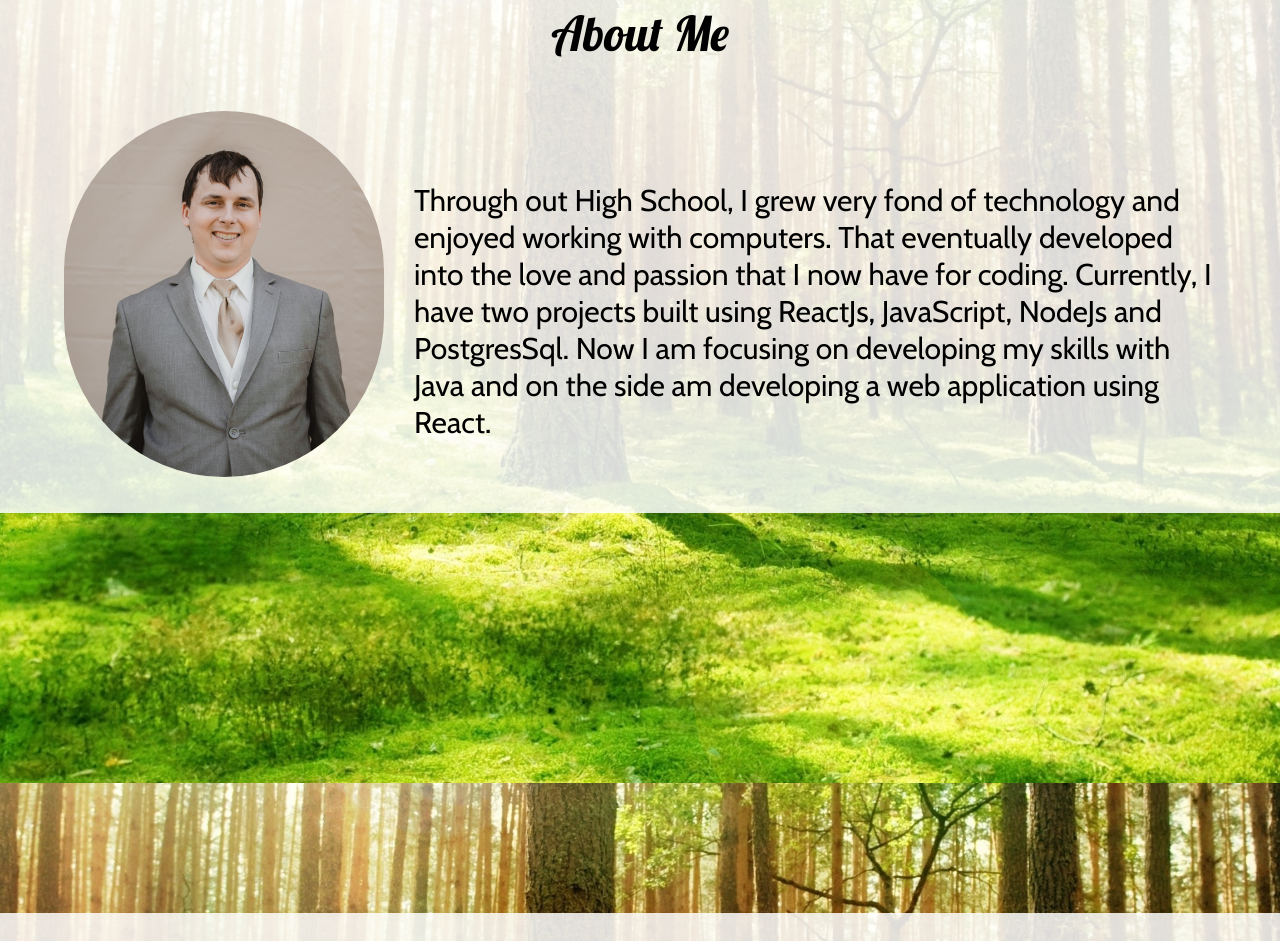
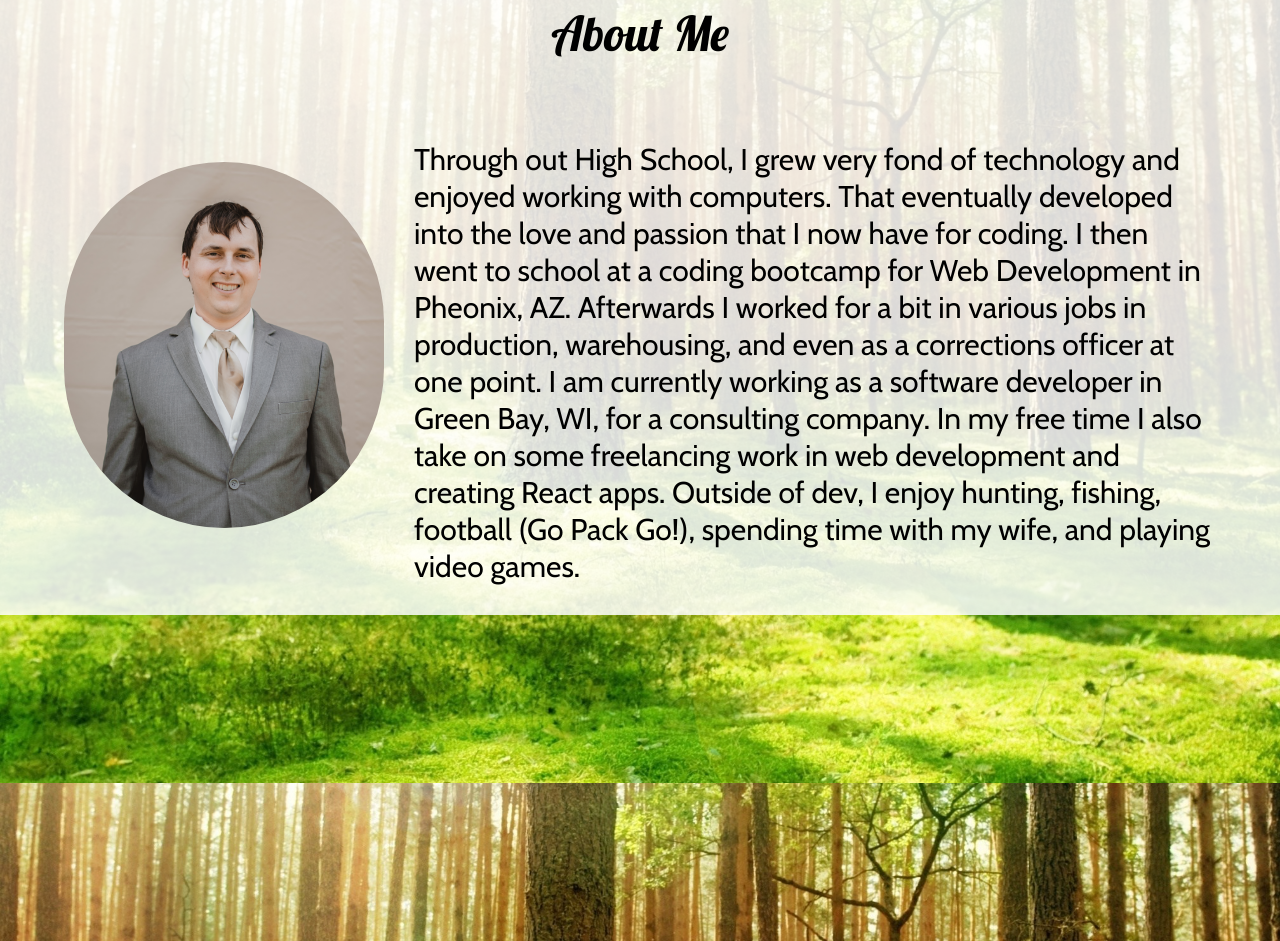
Before and after one commit to Dgoss16/portfolio, a React (Create React App) app: page / in a window 1280 px wide. Shown: the part 817-1758 px from the top of the page. Built offline with nearby package versions, Linux system fonts and the light colour scheme.

Commit message:
updated bio

```diff
--- a/src/Components/About/About.js
+++ b/src/Components/About/About.js
@@ -15,9 +15,12 @@ class About extends Component {
                 </div>
                 <div className='aboutMeTextContainer'>
                     <p className='aboutMeText'>Through out High School, I grew very fond of technology and enjoyed working with
-                    computers. That eventually developed into the love and passion that I now have for coding. Currently, I have
-                    two projects built using ReactJs, JavaScript, NodeJs and PostgresSql. Now I am focusing on developing my skills
-                    with Java and on the side am developing a web application using React.</p>
+                    computers. That eventually developed into the love and passion that I now have for coding. I then went to
+                    school at a coding bootcamp for Web Development in Pheonix, AZ. Afterwards I worked for a bit in various jobs
+                    in production, warehousing, and even as a corrections officer at one point. I am currently working as a software
+                    developer in Green Bay, WI, for a consulting company. In my free time I also take on some freelancing work in web
+                    development and creating React apps. Outside of dev, I enjoy hunting, fishing, football (Go Pack Go!), spending time
+                    with my wife, and playing video games.</p>
                 </div>
                 </div>
 
```
